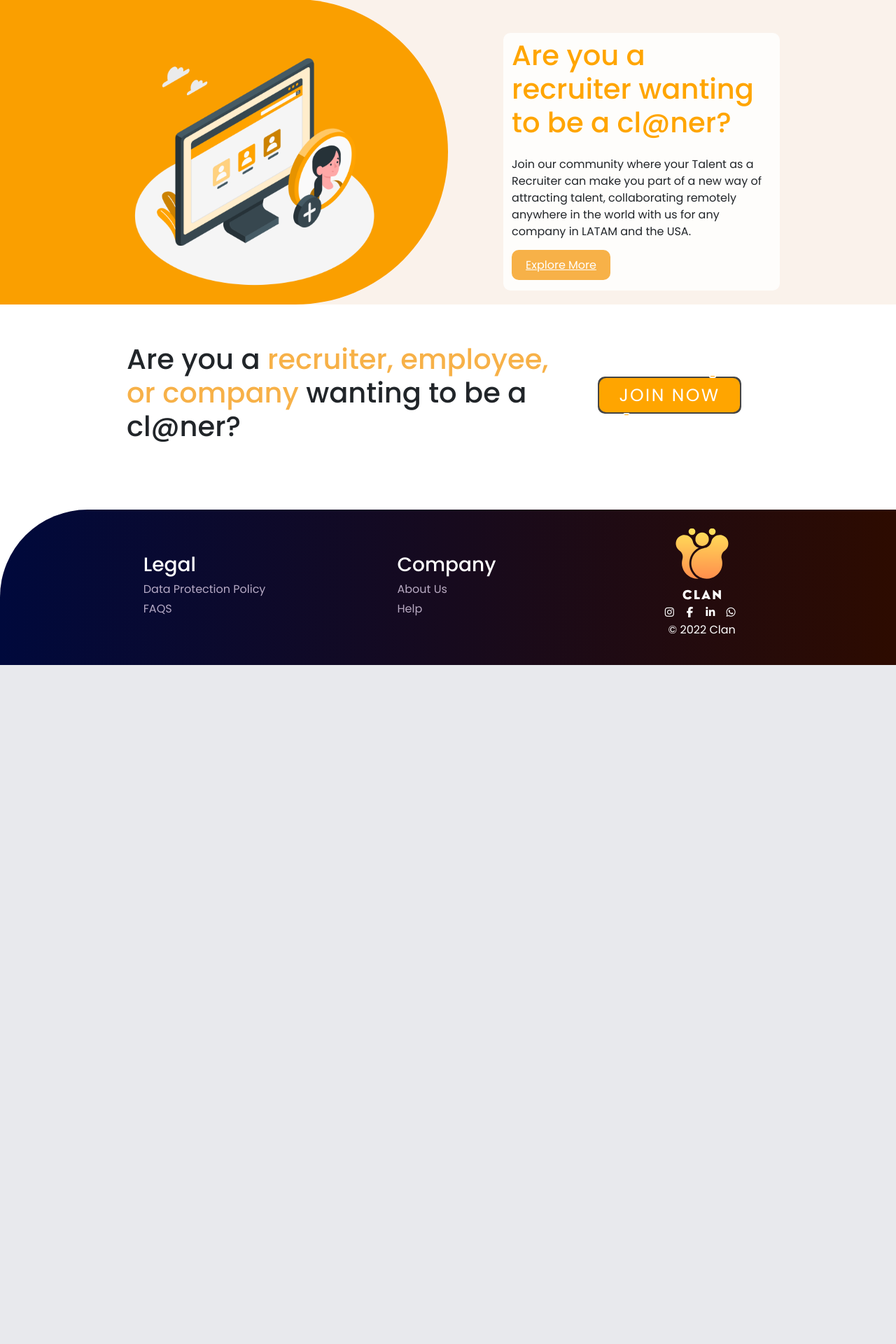
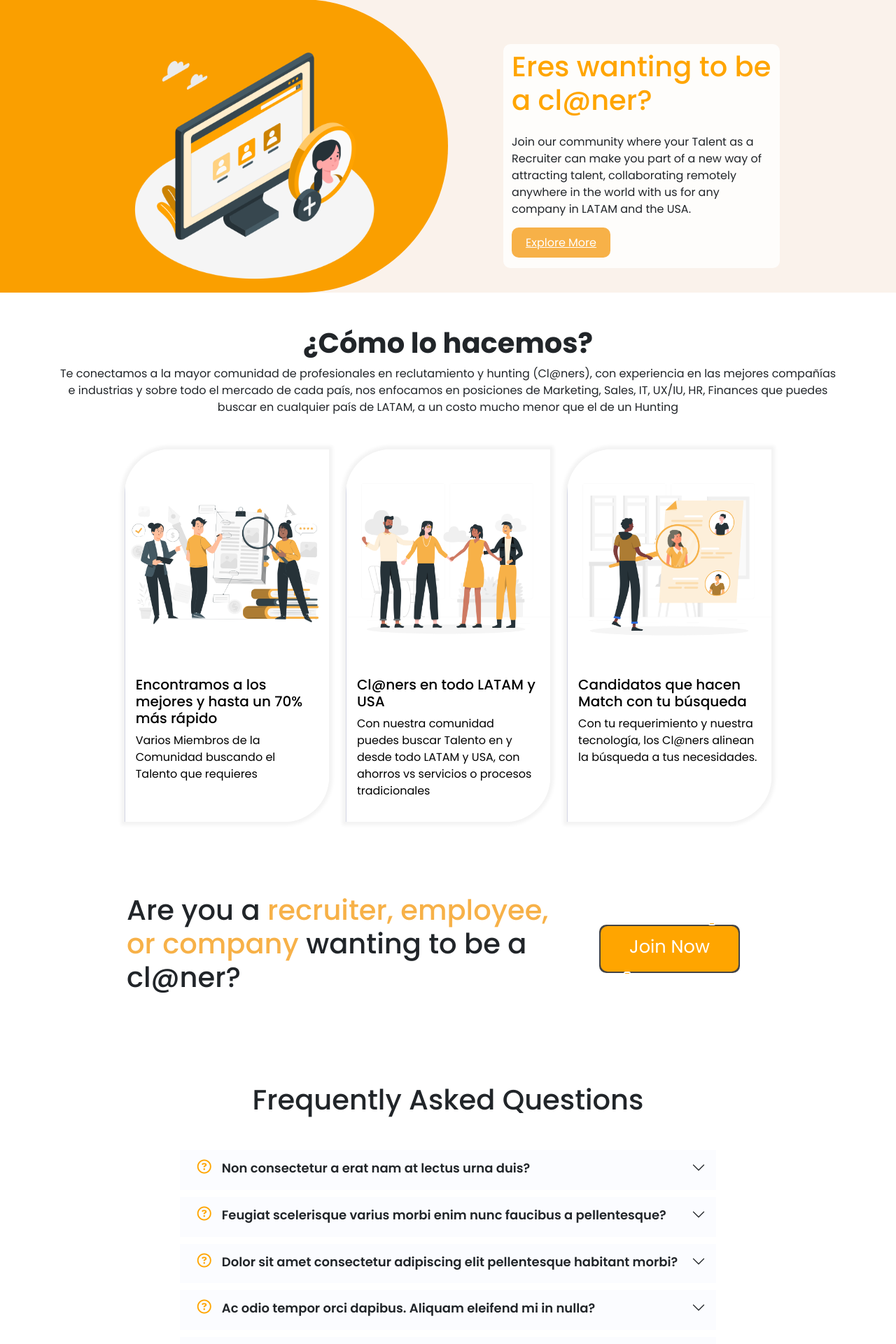
Before and after one commit to cm-dani/Home, a PHP site: page /es/index.html in a window 1280 px wide. Shown: the part 961-2881 px from the top of the page at 70% size. Before the commit the page ends 1911 px from the top, so only its background shows below. Run offline with PHP 8.4, Linux system fonts and the light colour scheme; some libraries are stand-ins or nearby versions.

Commit message:
button join now fixed

```diff
--- a/css/style.css
+++ b/css/style.css
@@ -304,7 +304,8 @@ div .centrarboton{
 /*join now*/
 
 .letrajButton{
-  font-size: 25px;
+  font-size: 1.6rem;
+
 }
 
 div.join {
@@ -317,10 +318,8 @@ div.join {
   background: #444;
   color: #fff;
   text-decoration: none;
-  text-transform: uppercase;
-  font-size: 1.5em;
-  letter-spacing: 0.1em;
-  padding: 10px 30px;
+
+  padding: 8% 15%;
   transition: 0.5s;
   border-radius: 10px;
 }
--- a/es/index.html
+++ b/es/index.html
@@ -1,5 +1,5 @@
 <!DOCTYPE html>
-<html lang="en">
+<html lang="es">
 
   <head>
     <meta charset="UTF-8">
@@ -64,6 +64,7 @@
 
     <!--language switcher-->
 
+
     <div class="language-switcher js-language-switcher">
       <br><br><br><br>
         <div class="language-switcher-toggler js-language-switcher-toggler">
@@ -84,9 +85,9 @@
     <!--HOME-->
     <section id="home">
       <div class=" letrahome">
-          <h1 class="display-4 fw-bold paddinghome " data-aos="fade-up">Somos the largest <span class="text-home">social recruitment
+          <h1 class="display-4 fw-bold paddinghome " data-aos="fade-up">Somos largest <span class="text-home">social recruitment
               community</span> in Latin America and the USA.</h1>
-          <h4 data-aos="fade-up" data-aos-delay="100" class="mt-3 mb-3">A whole Cl@n of Recruiters at your service, so you
+          <h4 data-aos="fade-up" data-aos-delay="100" >A whole Cl@n of Recruiters at your service, so you
             will hire faster, more efficiently and at a much lower cost than a Hunting company</h4>
             <div class="centrarboton" data-aos="fade-up " data-aos-delay="200 "><a href="#" class="btn-home"><h1 class="btn-home">Hire talent</h1></a></div>
       </div>
@@ -102,7 +103,7 @@
             <img src="/images/recruiter.png" class="responsive" alt="" data-aos="fade-left">
           </div>
           <div class="col-lg-5 offset-lg-1 recruiter" data-aos="fade-right">
-            <h1 class="mt-2 mb-4 text-recruiter">Are you a recruiter wanting to be a cl@ner? </h1>
+            <h1 class="mt-2 mb-4 text-recruiter">Eres wanting to be a cl@ner? </h1>
             <p class="mb-4">Join our community where your Talent as a Recruiter can make you part of
               a new way of attracting talent, collaborating remotely anywhere in the world with us for
               any company in LATAM and the USA.</p>
@@ -115,6 +116,58 @@
     </section>
 
     <!--END RECRUITER-->
+
+  <!--CÓMO LO HACEMOS-->
+<section id="comolohacemos">
+  <div class="container my-5">
+  <div class="blog-header">
+    <h1 class="text-center"><strong> ¿Cómo lo hacemos? </strong></h1>
+    <p class="text-center">Te conectamos a la mayor comunidad de profesionales en reclutamiento y hunting
+      (Cl@ners), con experiencia en las mejores compañías e industrias y sobre todo el mercado de cada
+      país, nos enfocamos en posiciones de Marketing, Sales, IT, UX/IU, HR, Finances que puedes buscar en
+      cualquier país de LATAM, a un costo mucho menor que el de un Hunting</p>
+  </div>
+</div>
+  <div class="container d-flex" data-aos="zoom-in-up">
+
+      <div class="row mx-auto align-items-center align-items-stretch">
+          <div class="col-sm-4 mb-5 d-flex">
+              <div class="card">
+                  <img class="card-img-top" src="/images/encontramos.png">
+                  <div class="card-body">
+                    <h5 class="card-title">Encontramos a los mejores y hasta un 70% más rápido</h5>
+                    <p class="card-text">Varios Miembros de la Comunidad buscando el Talento que requieres</p>
+                  </div>
+                </div>
+          </div>
+
+          <div class="col-sm-4 mb-5 d-flex">
+              <div class="card">
+                  <img class="card-img-top" src="/images/claners.png">
+                  <div class="card-body">
+                    <h5 class="card-title">Cl@ners en todo LATAM y USA</h5>
+                    <p class="card-text">Con nuestra comunidad puedes buscar Talento en y desde todo LATAM y USA, con ahorros vs servicios o procesos tradicionales</p>
+                  </div>
+                </div>
+          </div>
+
+          <div class="col-sm-4 mb-5 d-flex">
+            <div class="card">
+                  <img class="card-img-top" src="/images/match.png">
+                  <div class="card-body">
+                    <h5 class="card-title">Candidatos que hacen Match con tu búsqueda</h5>
+                    <p class="card-text">Con tu requerimiento y nuestra tecnología, los Cl@ners alinean la búsqueda a tus
+                      necesidades.</p>
+                  </div>
+              </div>
+        </div>
+
+  </div>
+  </div>
+</section>
+    <!--END CÓMO LO HACEMOS-->
+
+
 
     <!--JOIN NOW-->
   <section id="join now">
@@ -132,7 +185,104 @@
     </div>
   </section>
 
-    <!--END JOIN NOW-->
+    <!--END JOIN NOW -->
+
+   <!--FAQ-->
+
+<section id="faq" class="faq">
+  <div class="container" data-aos="fade-up">
+
+    <div class="section-header">
+      <h1 class="text-center font-weight-bold mb-5">Frequently Asked Questions</h1>
+
+    </div>
+
+    <div class="row justify-content-center" data-aos="fade-up" data-aos-delay="200">
+      <div class="col-lg-10">
+
+        <div class="accordion accordion-flush" id="faqlist">
+
+          <div class="accordion-item">
+            <h3 class="accordion-header">
+              <button class="accordion-button collapsed" type="button" data-bs-toggle="collapse" data-bs-target="#faq-content-1">
+                <i class="fa-regular fa-circle-question"></i>
+                Non consectetur a erat nam at lectus urna duis?
+              </button>
+            </h3>
+            <div id="faq-content-1" class="accordion-collapse collapse" data-bs-parent="#faqlist">
+              <div class="accordion-body">
+                Feugiat pretium nibh ipsum consequat. Tempus iaculis urna id volutpat lacus laoreet non curabitur gravida. Venenatis lectus magna fringilla urna porttitor rhoncus dolor purus non.
+              </div>
+            </div>
+          </div>
+
+          <div class="accordion-item">
+            <h3 class="accordion-header">
+              <button class="accordion-button collapsed" type="button" data-bs-toggle="collapse" data-bs-target="#faq-content-2">
+                <i class="fa-regular fa-circle-question"></i>
+                Feugiat scelerisque varius morbi enim nunc faucibus a pellentesque?
+              </button>
+            </h3>
+            <div id="faq-content-2" class="accordion-collapse collapse" data-bs-parent="#faqlist">
+              <div class="accordion-body">
+                Dolor sit amet consectetur adipiscing elit pellentesque habitant morbi. Id interdum velit laoreet id donec ultrices. Fringilla phasellus faucibus scelerisque eleifend donec pretium. Est pellentesque elit ullamcorper dignissim. Mauris ultrices eros in cursus turpis massa tincidunt dui.
+              </div>
+            </div>
+          </div>
+
+          <div class="accordion-item">
+            <h3 class="accordion-header">
+              <button class="accordion-button collapsed" type="button" data-bs-toggle="collapse" data-bs-target="#faq-content-3">
+                <i class="fa-regular fa-circle-question"></i>
+                Dolor sit amet consectetur adipiscing elit pellentesque habitant morbi?
+              </button>
+            </h3>
+            <div id="faq-content-3" class="accordion-collapse collapse" data-bs-parent="#faqlist">
+              <div class="accordion-body">
+                Eleifend mi in nulla posuere sollicitudin aliquam ultrices sagittis orci. Faucibus pulvinar elementum integer enim. Sem nulla pharetra diam sit amet nisl suscipit. Rutrum tellus pellentesque eu tincidunt. Lectus urna duis convallis convallis tellus. Urna molestie at elementum eu facilisis sed odio morbi quis
+              </div>
+            </div>
+          </div>
+
+          <div class="accordion-item">
+            <h3 class="accordion-header">
+              <button class="accordion-button collapsed" type="button" data-bs-toggle="collapse" data-bs-target="#faq-content-4">
+                <i class="fa-regular fa-circle-question"></i>
+                Ac odio tempor orci dapibus. Aliquam eleifend mi in nulla?
+              </button>
+            </h3>
+            <div id="faq-content-4" class="accordion-collapse collapse" data-bs-parent="#faqlist">
+              <div class="accordion-body">
+                <i class="fa-regular fa-circle-question"></i>
+                Dolor sit amet consectetur adipiscing elit pellentesque habitant morbi. Id interdum velit laoreet id donec ultrices. Fringilla phasellus faucibus scelerisque eleifend donec pretium. Est pellentesque elit ullamcorper dignissim. Mauris ultrices eros in cursus turpis massa tincidunt dui.
+              </div>
+            </div>
+          </div>
+
+          <div class="accordion-item">
+            <h3 class="accordion-header">
+              <button class="accordion-button collapsed" type="button" data-bs-toggle="collapse" data-bs-target="#faq-content-5">
+                <i class="fa-regular fa-circle-question"></i>
+                Tempus quam pellentesque nec nam aliquam sem et tortor consequat?
+              </button>
+            </h3>
+            <div id="faq-content-5" class="accordion-collapse collapse" data-bs-parent="#faqlist">
+              <div class="accordion-body">
+                Molestie a iaculis at erat pellentesque adipiscing commodo. Dignissim suspendisse in est ante in. Nunc vel risus commodo viverra maecenas accumsan. Sit amet nisl suscipit adipiscing bibendum est. Purus gravida quis blandit turpis cursus in
+              </div>
+            </div>
+          </div>
+
+        </div>
+
+      </div>
+    </div>
+
+  </div>
+</section>
+
+<!--END FAQ-->
+
 
 
     <div class="b-great-divider2"></div>
```
Also changed, not shown: 2 other files. Lines whose indentation alone changed are shown as unchanged.
